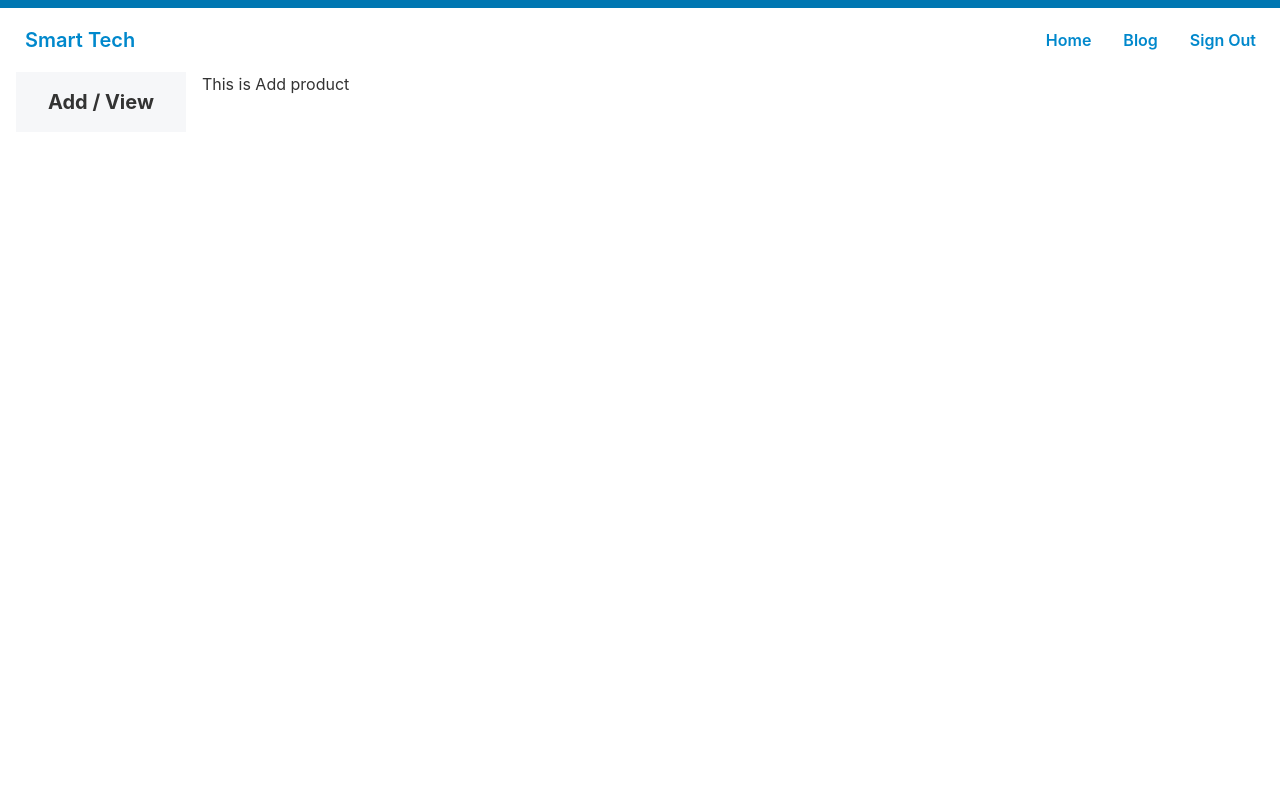
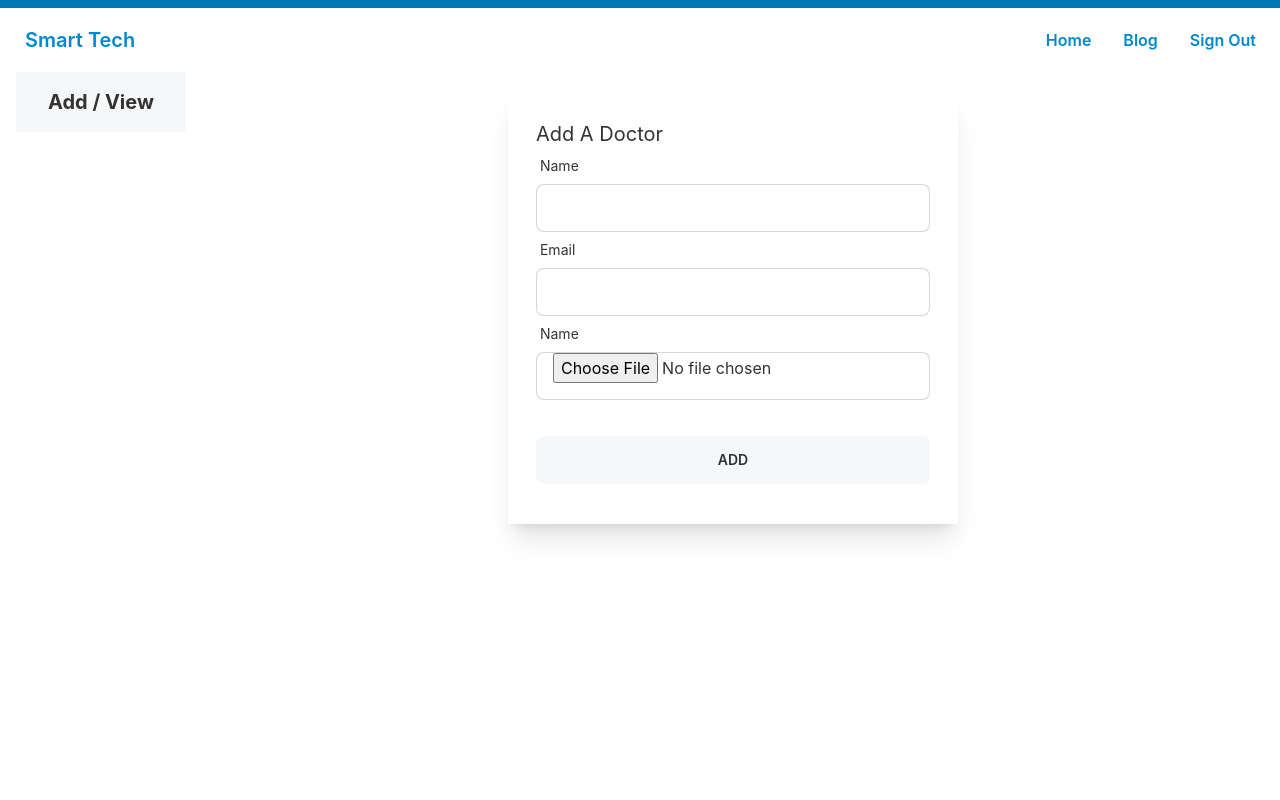
Before and after one commit to SAhmed28/used-product-resale-market-client, a React (Create React App) app: page /dashboard/seller in a window 1280 px wide. Shown: the top 800 px of the page. Built offline with nearby package versions, Linux system fonts and the light colour scheme; no server answers; sample sign-in values are in the browser's storage.

Commit message:
query provider added

```diff
--- a/src/Pages/Dashboard/AddProducts/AddProducts.js
+++ b/src/Pages/Dashboard/AddProducts/AddProducts.js
@@ -1,9 +1,71 @@
 import React from 'react';
+import { useForm } from "react-hook-form";
+import {useQuery} from '@tanstack/react-query';
+import toast from 'react-hot-toast';
+import { useNavigate } from 'react-router-dom';
 
 const AddProducts = () => {
+    const { register, formState: { errors }, handleSubmit } = useForm();
+    const navigate = useNavigate();
+
+    const {data: products, isLoading} = useQuery({
+        queryKey: ['newProduct'],
+        queryFn: async () => {
+            const res = await fetch('http://localhost:5000/addproduct');
+            const data = await res.json();
+            return data;
+        }
+    })
+
+    const handleAddDoctor = data => {
+        console.log(data)
+    }
+
     return (
-        <div>
-            <h2>This is Add product</h2>
+        <div className='w-[450px] mx-auto shadow-xl p-7 my-5'>
+            <h2 className='text-xl'>Add A Doctor</h2>
+
+            <form onSubmit={handleSubmit(handleAddDoctor)}>
+
+                <div className="form-control w-full">
+                    <label className="label">
+                        <span className="label-text">Name</span>
+                    </label>
+                    <input type="text"
+                        {...register("name", { required: "Name is required" })}
+                        className="input input-bordered w-full"
+                    />
+                    {errors.name && <p className='text-error'>{errors.name?.message}</p>}
+                </div>
+
+                <div className="form-control w-full">
+                    <label className="label">
+                        <span className="label-text">Email</span>
+                    </label>
+                    <input type="email"
+                        {...register("email", { required: "Email Address is required" })}
+                        className="input input-bordered w-full"
+                    />
+                    {errors.email && <p className='text-error'>{errors.email?.message}</p>}
+                </div>
+
+
+
+
+                <div className="form-control w-full">
+                    <label className="label">
+                        <span className="label-text">Name</span>
+                    </label>
+                    <input type="file"
+                        {...register("image", { required: "Image is required" })}
+                        className="input input-bordered w-full"
+                    />
+                    {errors.img && <p className='text-error'>{errors.img?.message}</p>}
+                </div>
+
+                <input type="submit" className='btn btn-accent w-full mt-9 mb-3' value='Add' />
+
+            </form>
         </div>
     );
 };
--- a/src/Pages/Shared/Navbar/Navbar.js
+++ b/src/Pages/Shared/Navbar/Navbar.js
@@ -8,7 +8,7 @@ const Navbar = () => {
     const navigate = useNavigate();
 
     const [userRole] = useAdmin(user?.email);
-    const currentUser = userRole.user?.role;
+    const currentUser = userRole?.role;
 
     const handleLogOut = () => {
         logOut()
--- a/src/hooks/useAdmin.js
+++ b/src/hooks/useAdmin.js
@@ -5,7 +5,7 @@ const useAdmin = email => {
     const [isAdminLoading, setIsAdminLoading] = useState(true);
     useEffect(() => {
         if(email){
-            fetch(`http://localhost:5000/users/admin/${email}`)
+            fetch(`http://localhost:5000/users/role/${email}`)
             .then(res => res.json())
             .then(data => {
                 // console.log(data);
--- a/src/hooks/useSeller.js
+++ /dev/null
@@ -1,21 +0,0 @@
-import { useEffect, useState } from "react"
-
-const useSeller = email => {
-    const [isSeller, setIsSeller] = useState(false);  // initially no one is admin
-    const [isSellerLoading, setIsSellerLoading] = useState(true);
-    useEffect(() => {
-        if(email){
-            fetch(`http://localhost:5000/users/seller/${email}`)
-            .then(res => res.json())
-            .then(data => {
-                console.log(data);
-                setIsSeller(data.isAdmin);
-                setIsSellerLoading(false)
-            })
-        }
-    }, [email])
-
-    return [isSeller, isSellerLoading]
-}
-
-export default useSeller;
--- a/src/index.js
+++ b/src/index.js
@@ -4,13 +4,19 @@ import './index.css';
 import App from './App';
 import reportWebVitals from './reportWebVitals';
 import AuthProvider from './contexts/AuthProvider';
+import { QueryClient, QueryClientProvider } from '@tanstack/react-query'
+
+// Create a client
+const queryClient = new QueryClient()
 
 const root = ReactDOM.createRoot(document.getElementById('root'));
 root.render(
   <React.StrictMode>
-    <AuthProvider>
-      <App />
-    </AuthProvider>
+    <QueryClientProvider client={queryClient}>
+      <AuthProvider>
+        <App />
+      </AuthProvider>
+    </QueryClientProvider>
   </React.StrictMode>
 );
 
--- a/src/layout/DashboardLayout.js
+++ b/src/layout/DashboardLayout.js
@@ -2,7 +2,6 @@ import React, { useContext, useState } from 'react';
 import { Link, Outlet } from 'react-router-dom';
 import { AuthContext } from '../contexts/AuthProvider';
 import useAdmin from '../hooks/useAdmin';
-import useSeller from '../hooks/useSeller';
 import Footer from '../Pages/Shared/Footer/Footer';
 import Navbar from '../Pages/Shared/Navbar/Navbar';
 import Loading from '../Pages/Shared/Loading/Loading'
@@ -11,9 +10,9 @@ const DashboardLayout = () => {
     const {user} = useContext(AuthContext);
 
     const [userRole] = useAdmin(user?.email);
-    const currentUser = userRole.user?.role;
+    const currentUser = userRole?.role;
 
-    // console.log(userRole.user?.role);
+    // console.log(userRole.role);
 
 
     return (
```
